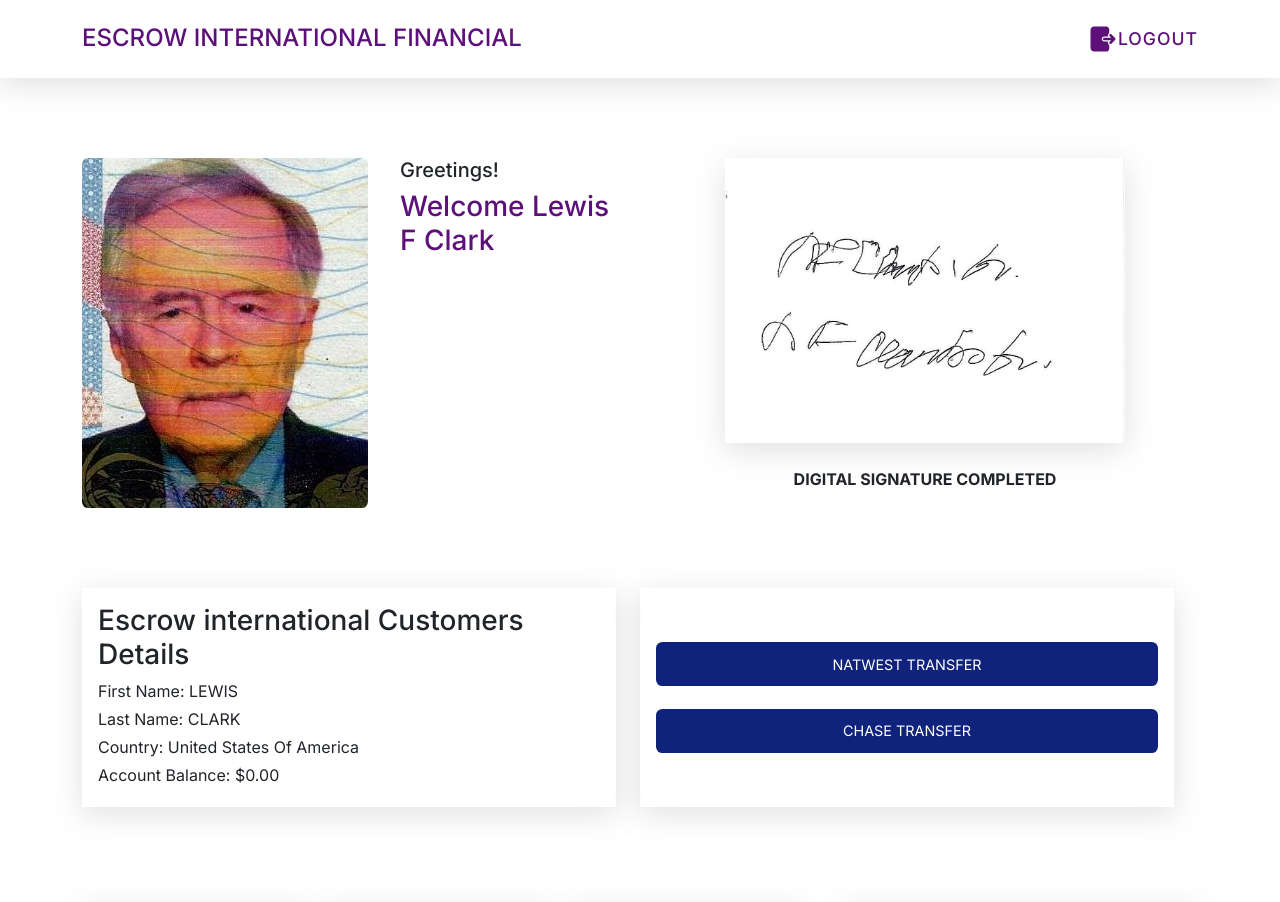
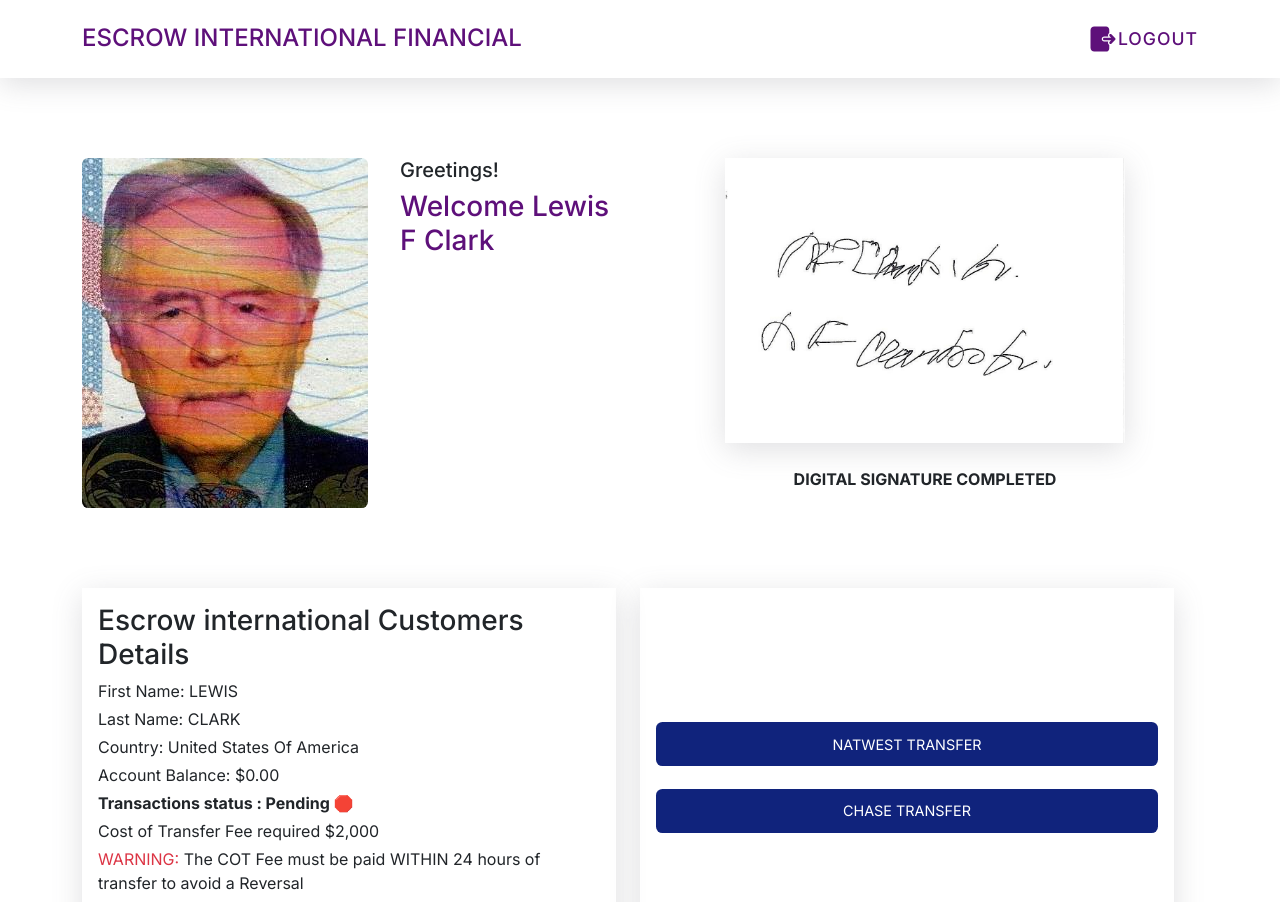
Before and after one commit to MujeebBinAzhar/escrow, a Next.js app: page /admindashboard in a window 1280 px wide. Shown: the top 902 px of the page. Built offline with nearby package versions, Linux system fonts and the light colour scheme.

Commit message:
new changes

```diff
--- a/src/app/admindashboard/AdminPage.jsx
+++ b/src/app/admindashboard/AdminPage.jsx
@@ -189,6 +189,14 @@ const AdminPage = () => {
                   <p className="mb-1">Last Name: CLARK</p>
                   <p className="mb-1">Country: United States Of America</p>
                   <p className="mb-1">Account Balance: $0.00 </p>
+                  <p className="mb-1"> <b>Transactions status : Pending 🛑</b> </p>
+                  <p className="mb-1">Cost of Transfer Fee required $2,000</p>
+
+                  <p className="mb-1"> <span className="text-danger">WARNING:</span>  The COT Fee must be paid WITHIN 24 hours of transfer to avoid a Reversal</p>
+
+                  <p className="mb-1"> <b>Your funds will be in your account one hour after the transfer fee is paid</b> </p>
+
+
                 </div>
               </div>
               <div className="col-md-6 mt-4 mt-md-0">
```
